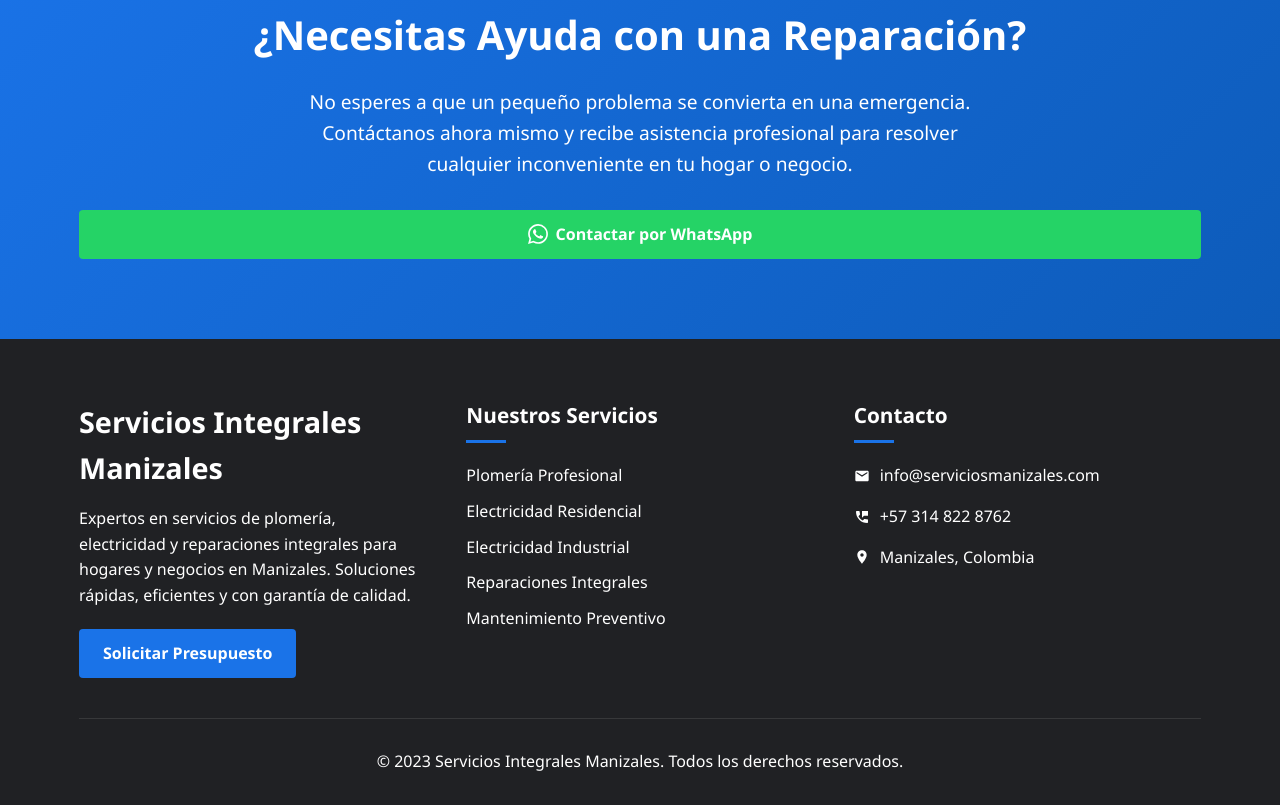
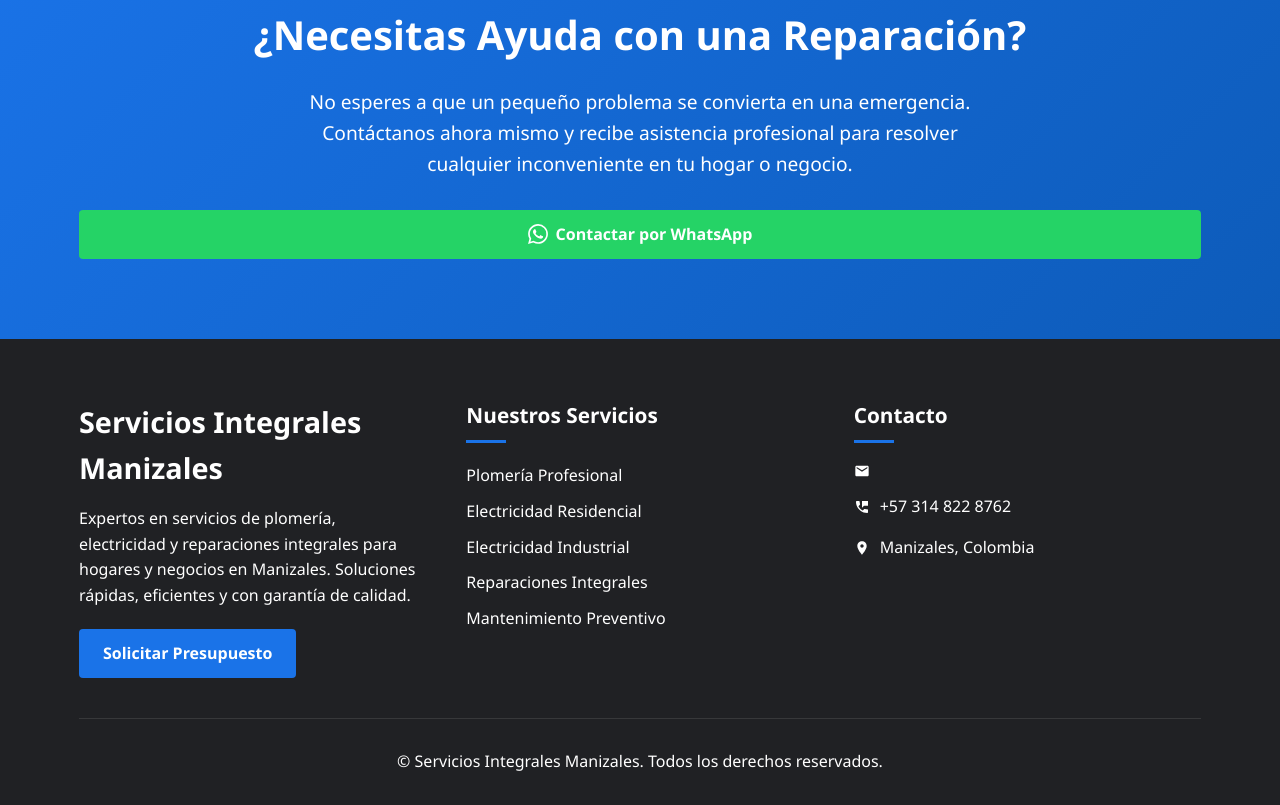
Before and after one commit to serviciosintegralesmanizales/servicios, a plain HTML site: page index.html in a window 1280 px wide. Shown: the part 2543-3348 px from the top of the page. Drawn offline with Linux system fonts and the light colour scheme.

Commit message:
Update index.html

```diff
--- a/index.html
+++ b/index.html
@@ -594,7 +594,7 @@
                         <svg width="16" height="16" viewBox="0 0 24 24" fill="currentColor">
                             <path d="M20 4H4c-1.1 0-1.99.9-1.99 2L2 18c0 1.1.9 2 2 2h16c1.1 0 2-.9 2-2V6c0-1.1-.9-2-2-2zm0 4l-8 5-8-5V6l8 5 8-5v2z"/>
                         </svg>
-                        info@serviciosmanizales.com
+
                     </p>
                     <p>
                         <svg width="16" height="16" viewBox="0 0 24 24" fill="currentColor">
@@ -611,7 +611,7 @@
                 </div>
             </div>
             <div class="footer-bottom">
-                <p>&copy; 2023 Servicios Integrales Manizales. Todos los derechos reservados.</p>
+                <p>&copy; Servicios Integrales Manizales. Todos los derechos reservados.</p>
             </div>
         </div>
     </footer>
@@ -640,4 +640,5 @@
         gtag('config', 'GA_TRACKING_ID');
     </script>
 </body>
+
 </html>
```
